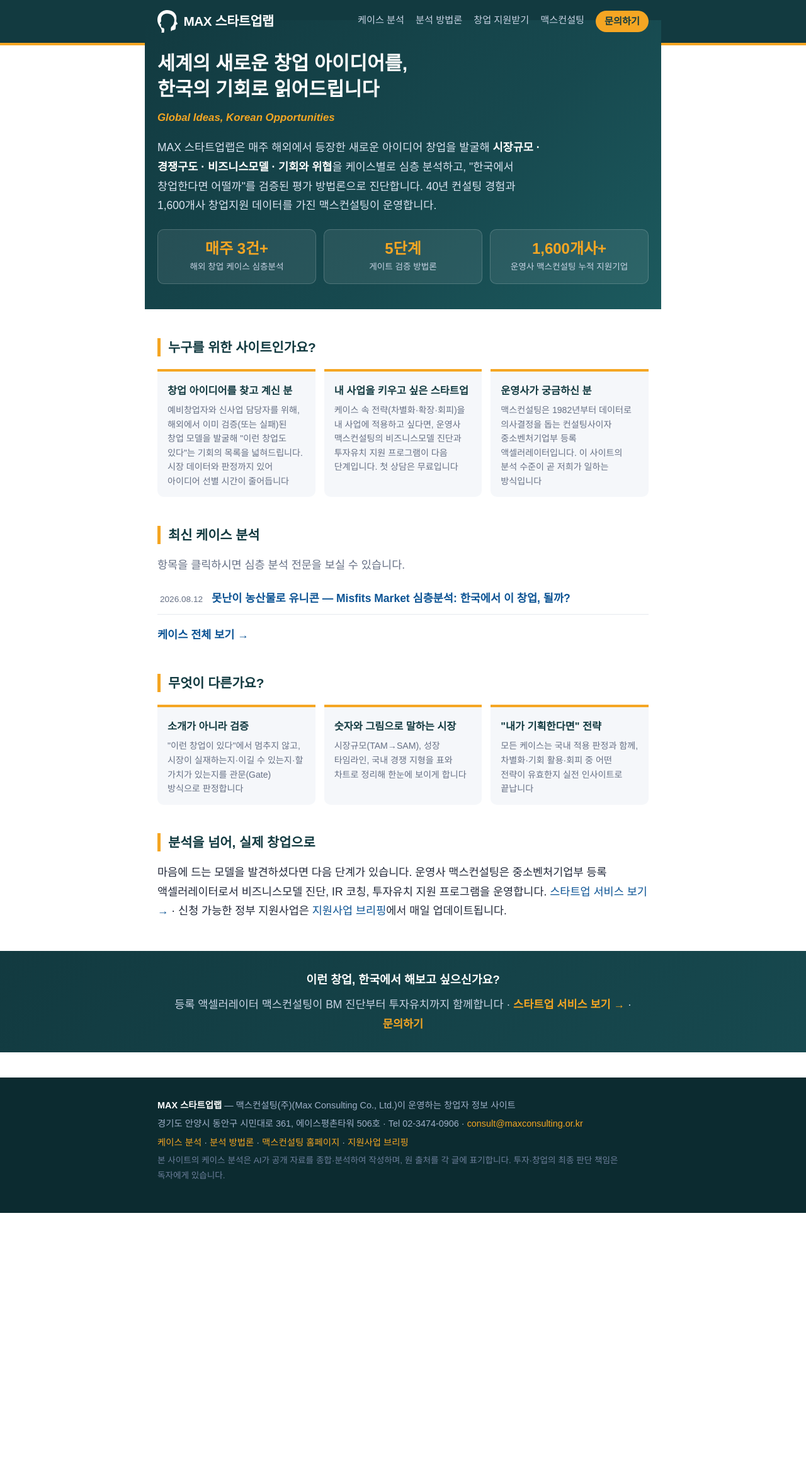
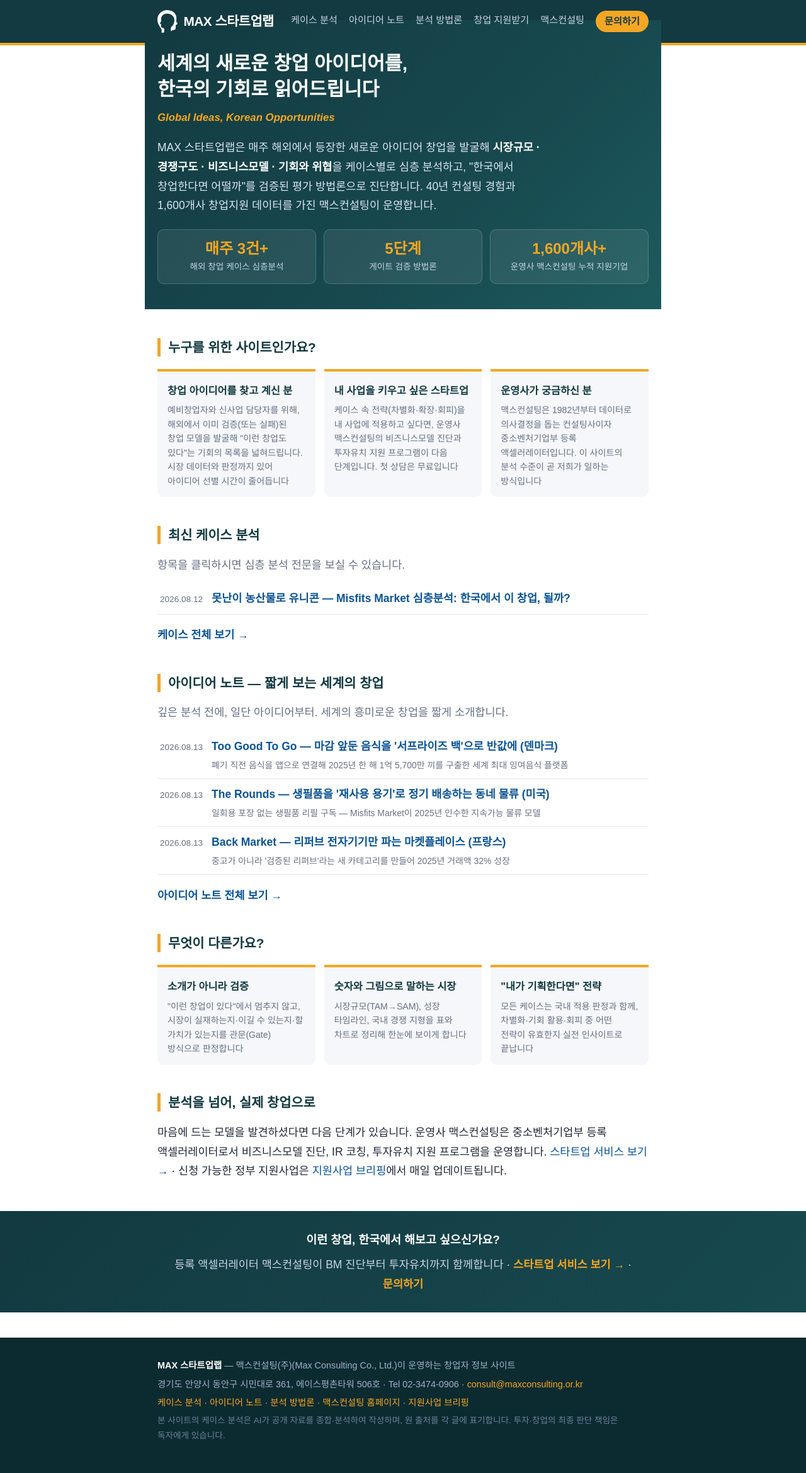
Before and after one commit to isac1003/startup-lab, a Jekyll site: the page built from index.html, in a window 1280 px wide. Shown: the whole page at 63% size. Built offline with Jekyll 4.4.1, drawn with Linux system fonts in a browser that asks for light colours; before the commit the page ends 1926 px from its top, so only the background shows below that.

Commit message:
아이디어 노트 트랙 신설: 짧은 소개 대량 아카이브 (/ideas/) + 씨앗 3건, 메뉴·첫화면·llms.txt 연동

```diff
--- a/_layouts/default.html
+++ b/_layouts/default.html
@@ -40,6 +40,7 @@
     <a class="site-title" href="{{ '/' | relative_url }}"><img class="site-logo" src="{{ '/assets/logo-mark-white.png' | relative_url }}" alt="" width="32" height="36">{{ site.title }}</a>
     <nav aria-label="주 메뉴">
       <a href="{{ '/cases/' | relative_url }}">케이스 분석</a>
+      <a href="{{ '/ideas/' | relative_url }}">아이디어 노트</a>
       <a href="{{ '/method/' | relative_url }}">분석 방법론</a>
       <a href="{{ site.company.main_site }}/startup/">창업 지원받기</a>
       <a href="{{ site.company.main_site }}">맥스컨설팅</a>
@@ -58,7 +59,7 @@
   <div class="wrap">
     <p><strong>{{ site.title }}</strong> — {{ site.company.name_ko }}({{ site.company.name_en }})이 운영하는 창업자 정보 사이트</p>
     <p>{{ site.company.address }} · Tel {{ site.company.tel }} · <a href="mailto:{{ site.company.email }}">{{ site.company.email }}</a></p>
-    <p><a href="{{ '/cases/' | relative_url }}">케이스 분석</a> · <a href="{{ '/method/' | relative_url }}">분석 방법론</a> · <a href="{{ site.company.main_site }}">맥스컨설팅 홈페이지</a> · <a href="{{ site.company.main_site }}/briefing/">지원사업 브리핑</a></p>
+    <p><a href="{{ '/cases/' | relative_url }}">케이스 분석</a> · <a href="{{ '/ideas/' | relative_url }}">아이디어 노트</a> · <a href="{{ '/method/' | relative_url }}">분석 방법론</a> · <a href="{{ site.company.main_site }}">맥스컨설팅 홈페이지</a> · <a href="{{ site.company.main_site }}/briefing/">지원사업 브리핑</a></p>
     <p class="ai-notice">본 사이트의 케이스 분석은 AI가 공개 자료를 종합·분석하여 작성하며, 원 출처를 각 글에 표기합니다. 투자·창업의 최종 판단 책임은 독자에게 있습니다.</p>
   </div>
 </footer>
--- /dev/null
+++ b/_posts/2026-08-13-back-market.md
@@ -0,0 +1,31 @@
+---
+layout: idea
+title: "Back Market — 리퍼브 전자기기만 파는 마켓플레이스 (프랑스)"
+categories: ideas
+country: 프랑스
+sector: 리커머스
+oneliner: "중고가 아니라 '검증된 리퍼브'라는 새 카테고리를 만들어 2025년 거래액 32% 성장"
+website: "https://www.backmarket.com"
+sources:
+  - title: "Back Market's GMV increased 32% in 2025 — Ecommerce News"
+    url: "https://ecommercenews.eu/back-markets-gmv-increased-32-in-2025/"
+  - title: "Back Market Enters New Phase of Growth — 공식 보도자료"
+    url: "https://www.backmarket.com/en-us/c/press-release/2025-business-growth"
+---
+
+**무엇을 하나.** 전문 업체가 정비·검증한 리퍼브 스마트폰·노트북·가전만 모아 파는
+마켓플레이스다. 2014년 프랑스에서 창업해 유럽·미국·일본으로 확장했고, 2025년
+거래액이 전년 대비 32% 성장하는 등 고물가 시대에 다시 가속하고 있다.
+
+**모델의 핵심.** "중고 거래"의 최대 장벽인 불신을 **판매자 심사와 품질 등급,
+보증**으로 해결해, 중고와 새 제품 사이에 "검증된 리퍼브"라는 제3의 카테고리를
+만들었다. 개인 간 거래 플랫폼과 달리 공급자가 전문 정비업체라 품질이 일정하고,
+플랫폼은 재고 없이 수수료로 번다.
+
+**한국이라면.** 국내 중고폰 시장은 통신사·제조사 보상판매와 개인 간 거래로
+양분되어 있고, "등급·보증 기반 리퍼브 전문 마켓"의 자리는 상대적으로 비어 있다.
+다만 갤럭시 중심의 국내 시장 구조와 제조사 인증 리퍼브의 확장 가능성이 변수 —
+가전·태블릿 등 폰 바깥 품목에서 먼저 검증하는 접근을 생각해볼 수 있다.
+
+*이 모델의 시장규모·경쟁·국내 적용 판정까지 본 심층 분석이 필요하신가요?
+[문의하기](https://maxconsulting.or.kr/contact/)로 요청해 주세요.*
--- /dev/null
+++ b/_posts/2026-08-13-the-rounds.md
@@ -0,0 +1,30 @@
+---
+layout: idea
+title: "The Rounds — 생필품을 '재사용 용기'로 정기 배송하는 동네 물류 (미국)"
+categories: ideas
+country: 미국
+sector: 물류·구독
+oneliner: "일회용 포장 없는 생필품 리필 구독 — Misfits Market이 2025년 인수한 지속가능 물류 모델"
+website: "https://www.therounds.co"
+sources:
+  - title: "Misfits Market — Wikipedia (The Rounds 인수)"
+    url: "https://en.wikipedia.org/wiki/Misfits_Market"
+---
+
+**무엇을 하나.** 세제·곡물·간식 같은 생필품을 재사용 용기에 담아 자전거로 정기
+배송하고, 다음 배송 때 빈 용기를 회수하는 "제로웨이스트 밀크맨" 모델이다. 미국
+필라델피아에서 시작해 도시 단위로 확장했고, 2025년 못난이 농산물 커머스 Misfits
+Market에 인수됐다.
+
+**모델의 핵심.** 배송 밀도가 수익성을 결정한다. 같은 동네에 구독자가 몰릴수록
+회당 배송비가 급감하므로, 전국 확장 대신 **한 동네를 꽉 채우고 다음 동네로**
+넓히는 밀도 우선 전략을 쓴다. 재사용 용기는 친환경 명분이자 고객을 반복
+접점(회수)에 묶어두는 장치다.
+
+**한국이라면.** 아파트 밀집 주거라는 한국의 조건은 이 모델의 최대 변수인 배송
+밀도에 오히려 유리하다. 단지 단위 공동구매·리필 스테이션과 결합하면 배송비
+구조가 미국보다 좋아질 수 있다. 관건은 용기 회수·세척의 위생 기준과 운영비 —
+지자체 자원순환 지원사업과 연계하면 초기 비용을 낮출 여지가 있다.
+
+*이 모델의 시장규모·경쟁·국내 적용 판정까지 본 심층 분석이 필요하신가요?
+[문의하기](https://maxconsulting.or.kr/contact/)로 요청해 주세요.*
--- /dev/null
+++ b/_posts/2026-08-13-too-good-to-go.md
@@ -0,0 +1,32 @@
+---
+layout: idea
+title: "Too Good To Go — 마감 앞둔 음식을 '서프라이즈 백'으로 반값에 (덴마크)"
+categories: ideas
+country: 덴마크
+sector: 푸드테크
+oneliner: "폐기 직전 음식을 앱으로 연결해 2025년 한 해 1억 5,700만 끼를 구출한 세계 최대 잉여음식 플랫폼"
+website: "https://www.toogoodtogo.com"
+sources:
+  - title: "Too Good To Go saved 157 million meals in 2025 — RetailDetail"
+    url: "https://www.retaildetail.eu/news/food/too-good-to-go-will-save-157-million-meals-by-2025/"
+  - title: "Too Good To Go — About Us"
+    url: "https://www.toogoodtogo.com/en-us/about-us"
+---
+
+**무엇을 하나.** 빵집·식당·마트가 마감 시간에 남긴 음식을 "서프라이즈 백"으로
+묶어 정가의 1/3~1/2 가격에 판매하는 앱이다. 소비자는 앱에서 결제하고 매장에서
+픽업한다. 2016년 덴마크에서 시작해 유럽·북미 20여 개국으로 확장했고, 2025년 한
+해에만 1억 5,700만 끼 분량의 음식을 폐기 위기에서 구출했다.
+
+**모델의 핵심.** 매장 입장에서는 어차피 버릴 재고가 현금이 되고, 소비자는 반값
+이하로 먹거리를 얻는다 — 앞서 심층분석한 Misfits Market과 같은 "폐기 직전
+가치의 재발견" 계열이지만, 재고를 직접 매입·배송하지 않고 **중개만 하는 초경량
+모델**이라는 점이 다르다. 물류가 없으니 도시 단위로 빠르게 복제된다.
+
+**한국이라면.** 국내에도 마감 할인 중개 서비스가 존재해 왔지만, 편의점·프랜차이즈
+본사 단위의 전국 제휴와 "서프라이즈 백" 특유의 게임성(무엇이 들었는지 모르는
+재미)을 결합한 지배적 사업자는 아직 뚜렷하지 않다. 프랜차이즈 본사 영업력이
+있는 팀이라면 살펴볼 가치가 있다.
+
+*이 모델의 시장규모·경쟁·국내 적용 판정까지 본 심층 분석이 필요하신가요?
+[문의하기](https://maxconsulting.or.kr/contact/)로 요청해 주세요.*
--- a/assets/style.css
+++ b/assets/style.css
@@ -224,3 +224,5 @@ a:focus-visible, button:focus-visible { outline: 3px solid var(--green); outline
 .meter .meter-track { background: #e6e9ef; border-radius: 7px; height: 14px; overflow: hidden; }
 .meter .meter-fill { background: var(--green-dark); height: 100%; border-radius: 7px 0 0 7px; min-width: 4px; }
 .meter .meter-note { font-size: 0.85rem; color: var(--muted); margin-top: 5px; }
+.idea-item { flex: 1; display: flex; flex-direction: column; }
+.idea-item .idea-sub { color: var(--muted); font-size: 0.87rem; font-weight: 400; margin-top: 2px; }
--- /dev/null
+++ b/ideas.html
@@ -0,0 +1,22 @@
+---
+layout: default
+title: 아이디어 노트 — 세계의 창업 아이디어 모음
+description: 해외의 새로운 창업 아이디어를 짧게 소개하는 아카이브. 아이디어 발굴용으로 훑어보고, 흥미로운 모델은 심층 케이스 분석에서 검증합니다.
+permalink: /ideas/
+---
+<h1>아이디어 노트</h1>
+<p class="section-desc">세계의 창업 아이디어를 짧게 소개하는 코너입니다. 훑어보며 영감을 얻으시고,
+깊이 볼 가치가 있는 모델은 <a href="{{ '/cases/' | relative_url }}">심층 케이스 분석</a>으로 검증해 드립니다.
+항목을 클릭하시면 소개 전문을 보실 수 있습니다.</p>
+{% assign prev_month = "" %}
+{% for post in site.categories.ideas %}
+  {% assign this_month = post.date | date: "%Y년 %m월" %}
+  {% if this_month != prev_month %}
+    {% unless forloop.first %}</ul>{% endunless %}
+    <h2 class="archive-month">{{ this_month }}</h2>
+    <ul class="archive-list">
+    {% assign prev_month = this_month %}
+  {% endif %}
+  <li><time datetime="{{ post.date | date_to_xmlschema }}">{{ post.date | date: "%m.%d" }}</time><div class="idea-item"><a href="{{ post.url | relative_url }}">{{ post.title }}</a>{% if post.oneliner %}<span class="idea-sub">{{ post.oneliner }}</span>{% endif %}</div></li>
+  {% if forloop.last %}</ul>{% endif %}
+{% endfor %}
--- a/index.html
+++ b/index.html
@@ -39,6 +39,18 @@ layout: default
 </section>
 
 <section>
+  <h2>아이디어 노트 — 짧게 보는 세계의 창업</h2>
+  <p class="section-desc">깊은 분석 전에, 일단 아이디어부터. 세계의 흥미로운 창업을 짧게 소개합니다.</p>
+  <ul class="archive-list">
+  {% assign lit = site.categories.ideas | slice: 0, 5 %}
+  {% for post in lit %}
+    <li><time datetime="{{ post.date | date_to_xmlschema }}">{{ post.date | date: "%Y.%m.%d" }}</time><div class="idea-item"><a href="{{ post.url | relative_url }}">{{ post.title }}</a>{% if post.oneliner %}<span class="idea-sub">{{ post.oneliner }}</span>{% endif %}</div></li>
+  {% endfor %}
+  </ul>
+  <p><a class="more-link" href="{{ '/ideas/' | relative_url }}">아이디어 노트 전체 보기 →</a></p>
+</section>
+
+<section>
   <h2>무엇이 다른가요?</h2>
   <div class="services">
     <a class="service" href="{{ '/method/' | relative_url }}"><h3>소개가 아니라 검증</h3><p>"이런 창업이 있다"에서 멈추지 않고, 시장이 실재하는지·이길 수 있는지·할 가치가 있는지를 관문(Gate) 방식으로 판정합니다</p></a>
--- a/llms.txt
+++ b/llms.txt
@@ -7,7 +7,10 @@
 
 ## 주요 페이지
 
-- [케이스 분석](/cases/): 해외 창업 케이스 심층 분석 아카이브 (매주 3건 이상 발행)
+- [케이스 분석](/cases/): 해외 창업 케이스 심층 분석 아카이브 (매주 3건 이상 발행) —
+  회사 개요 팩트박스, 성장 타임라인, 시장규모 게이지, 국내 경쟁사 분석, "내가 기획한다면" 3전략 포함
+- [아이디어 노트](/ideas/): 세계의 창업 아이디어를 짧게 소개하는 대량 아카이브 (수천 건 축적 목표) —
+  무엇을 하나 / 모델의 핵심 / 한국이라면 3단 구성
 - [분석 방법론](/method/): 5단계 게이트 검증 방법론 공개
 - [운영사 맥스컨설팅](https://maxconsulting.or.kr): 1982년 설립 데이터 기반 의사결정 컨설팅사,
   중소벤처기업부 등록 액셀러레이터, 농식품 기업 1,600개사+ 지원
```
Also changed, not shown: _layouts/idea.html (added, +38 -0 lines).
